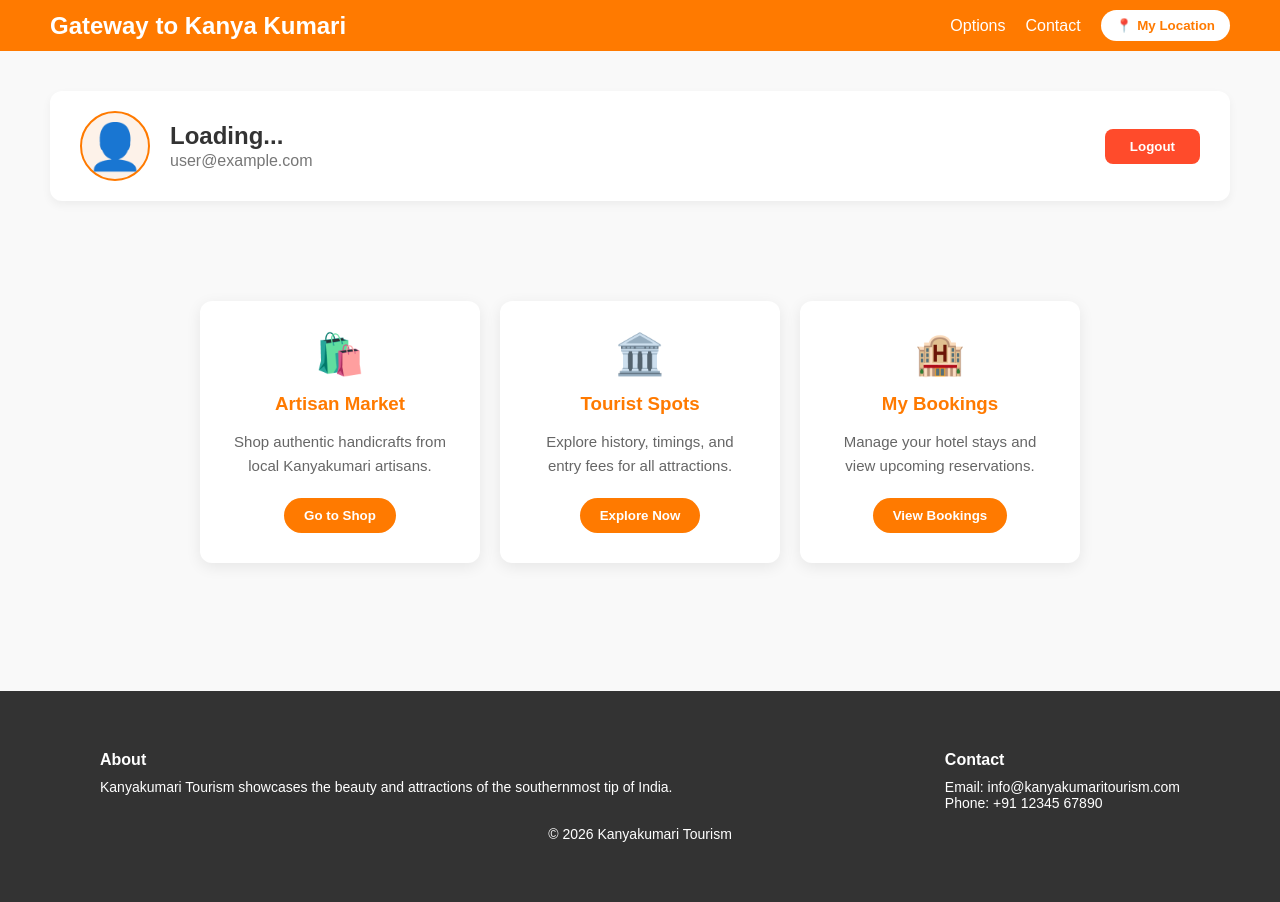
After one commit to Arunachalam-1435/Gateway-to-Kanya-Kumari, a PHP site: page /pages/dashboard.html in a window 1280 px wide. The commit adds this page. Run offline with PHP 8.4, Linux system fonts and the light colour scheme.

Commit message:
Login function and Dashboard page added

```diff
--- /dev/null
+++ b/public/css/dashboard.css
@@ -0,0 +1,65 @@
+/* Dashboard Specific Layout */
+.dashboard-wrapper {
+    padding: 40px 50px;
+    min-height: 80vh;
+}
+
+/* User Profile Bar */
+.user-profile-bar {
+    display: flex;
+    justify-content: space-between;
+    align-items: center;
+    background: white;
+    padding: 20px 30px;
+    border-radius: 12px;
+    box-shadow: 0 4px 10px rgba(0,0,0,0.05);
+    margin-bottom: 40px;
+}
+
+.profile-info {
+    display: flex;
+    align-items: center;
+    gap: 20px;
+}
+
+.profile-icon {
+    font-size: 45px;
+    background: #fdf2e9;
+    width: 70px;
+    height: 70px;
+    display: flex;
+    align-items: center;
+    justify-content: center;
+    border-radius: 50%;
+    border: 2px solid #ff7a00;
+}
+
+.user-details h2 {
+    color: #333;
+    margin-bottom: 2px;
+}
+
+.user-details p {
+    color: #777;
+}
+
+/* Logout Button */
+.logout-btn {
+    padding: 10px 25px;
+    background: #ff4b2b;
+    color: white;
+    border: none;
+    border-radius: 8px;
+    cursor: pointer;
+    font-weight: bold;
+    transition: background 0.3s;
+}
+
+.logout-btn:hover {
+    background: #e63917;
+}
+
+/* Ensure the feature cards are clickable */
+.feature-card {
+    cursor: pointer;
+}
--- a/public/css/style.css
+++ b/public/css/style.css
@@ -10,16 +10,42 @@ body{
 }
 
 /* Navbar */
-.navbar{
-  display:flex;
-  justify-content:space-between;
-  align-items:center;
-  padding:15px 50px;
+.navbar {
+  display: flex;
+  justify-content: space-between;
+  align-items: center; /* Vertically centers Logo vs Menu */
+  padding: 10px 50px; /* Reduced vertical padding slightly for better look */
   background: #ff7a00;
-  color:white;
+  color: white;
   position: sticky;
-  top:0;
-  z-index:100;
+  top: 0;
+  z-index: 100;
+}
+
+.nav-btn {
+  background: white;
+  color: #ff7a00;
+  border: none;
+  padding: 8px 15px;
+  border-radius: 20px;
+  font-weight: bold;
+  cursor: pointer;
+  display: flex;
+  align-items: center;
+  gap: 5px;
+  transition: all 0.3s ease;
+  /* Remove margin-left here since li handles it */
+}
+
+.nav-btn:hover {
+  background: #fff3e0;
+  transform: scale(1.05);
+}
+
+/* Hide text on very small screens to save space */
+@media (max-width: 600px) {
+  .btn-text { display: none; }
+  .nav-btn { padding: 8px; }
 }
 
 .logo{
@@ -27,13 +53,18 @@ body{
   font-weight:bold;
 }
 
-.menu{
-  display:flex;
-  list-style:none;
+.menu {
+  display: flex;
+  list-style: none;
+  align-items: center; /* Vertically centers Links vs Button */
+  margin: 0;
 }
 
-.menu li{
-  margin-left:20px;
+
+.menu li {
+  margin-left: 20px;
+  display: flex;
+  align-items: center; /* Ensures the content inside li is centered */
 }
 
 .menu a{
--- a/public/js/page.js
+++ b/public/js/page.js
@@ -9,9 +9,7 @@ async function loadComponent(elementId, filePath) {
     }
 }
 
-// Run this when the page loads
 document.addEventListener("DOMContentLoaded", () => {
-    // Path is relative to the page calling the script
     loadComponent("main-header", "../includes/header.html");
     loadComponent("main-footer", "../includes/footer.html");
 });
--- /dev/null
+++ b/public/pages/dashboard.html
@@ -0,0 +1,65 @@
+<!DOCTYPE html>
+<html lang="en">
+<head>
+    <meta charset="UTF-8">
+    <meta name="viewport" content="width=device-width, initial-scale=1.0">
+    <title>User Dashboard - Kanyakumari Tourism</title>
+    <link rel="stylesheet" href="../css/style.css">
+    <link rel="stylesheet" href="../css/dashboard.css">
+</head>
+<body style="background: #f9f9f9;">
+  <header>
+    <nav class="navbar">
+      <h2 class="logo">Gateway to Kanya Kumari</h2>
+      <ul class="menu">
+        <li><a href="/dashboard#features-section">Options</a></li>
+        <li><a href="/dashboard#main-footer">Contact</a></li>
+        <li>
+          <button id="nav-location-btn" class="nav-btn" onclick="getUserLocation()">
+            📍 <span class="btn-text">My Location</span>
+          </button>
+        </li>
+      </ul>
+    </nav>
+  </header>
+    <main class="dashboard-wrapper">
+        <!-- User Profile Section -->
+        <section class="user-profile-bar">
+            <div class="profile-info">
+                <div class="profile-icon">👤</div>
+                <div class="user-details">
+                    <h2 id="display-name">Loading...</h2>
+                    <p id="display-email">user@example.com</p>
+                </div>
+            </div>
+            <button class="logout-btn" onclick="userLogout()">Logout</button>
+        </section>
+        <!-- Feature Cards Row (Same style as Home) -->
+        <section class="features-grid" id="features-section">
+            <!-- E-commerce Card -->
+            <div class="feature-card" onclick="window.location.href='shop.html'">
+                <div class="card-icon">🛍️</div>
+                <h3>Artisan Market</h3>
+                <p>Shop authentic handicrafts from local Kanyakumari artisans.</p>
+                <button>Go to Shop</button>
+            </div>
+            <!-- Tourist Places Card -->
+            <div class="feature-card" onclick="window.location.href='places.html'">
+                <div class="card-icon">🏛️</div>
+                <h3>Tourist Spots</h3>
+                <p>Explore history, timings, and entry fees for all attractions.</p>
+                <button>Explore Now</button>
+            </div>
+            <!-- Hotel Booking Card -->
+            <div class="feature-card" onclick="window.location.href='hotels.html'">
+                <div class="card-icon">🏨</div>
+                <h3>My Bookings</h3>
+                <p>Manage your hotel stays and view upcoming reservations.</p>
+                <button>View Bookings</button>
+            </div>
+        </section>
+    </main>
+    <footer id="main-footer"></footer>
+    <script src="../js/page.js"></script>
+</body>
+</html>
--- a/public/pages/index.html
+++ b/public/pages/index.html
@@ -58,6 +58,7 @@
       <div class="login-card">
         <h2>Welcome Back</h2>
         <p>Login to access your bookings & artisan orders</p>
+        <h3 id="notification" style="color: red;"></h3>
         <form id="login-form">
           <div class="input-group">
             <label for="email">Email</label>
@@ -67,12 +68,13 @@
             <label for="password">Password</label>
             <input type="password" id="password" placeholder="Enter your password" required>
           </div>
-          <button type="submit" class="login-btn">Login</button>
+          <button type="button" class="login-btn" onclick="userLogin()">Login</button>
         </form>
         <p class="signup-link">Don't have an account? <a href="/signup">Sign Up</a></p>
       </div>
     </section>
     <footer id="main-footer"></footer>
     <script src="../js/page.js"></script>
+    <script src="../js/script.js"></script>
   </body>
 </html>
--- a/public/pages/signup.html
+++ b/public/pages/signup.html
@@ -12,6 +12,7 @@
       <div class="login-card">
         <h2>Start Your Journey</h2>
         <p>Create an account to save your favorite spots and artisan orders</p>
+        <h3 id="notification" style="color: red;"></h3>
         <form id="signup-form">
           <div class="input-group">
             <label for="fullname">Full Name</label>
```
Also changed, not shown: app/Controllers/UserController.php (+68 -13 lines), app/Core/Router.php (+7 -0 lines), app/Models/UserModel.php (+17 -1 lines), public/js/script.js (+43 -4 lines).
